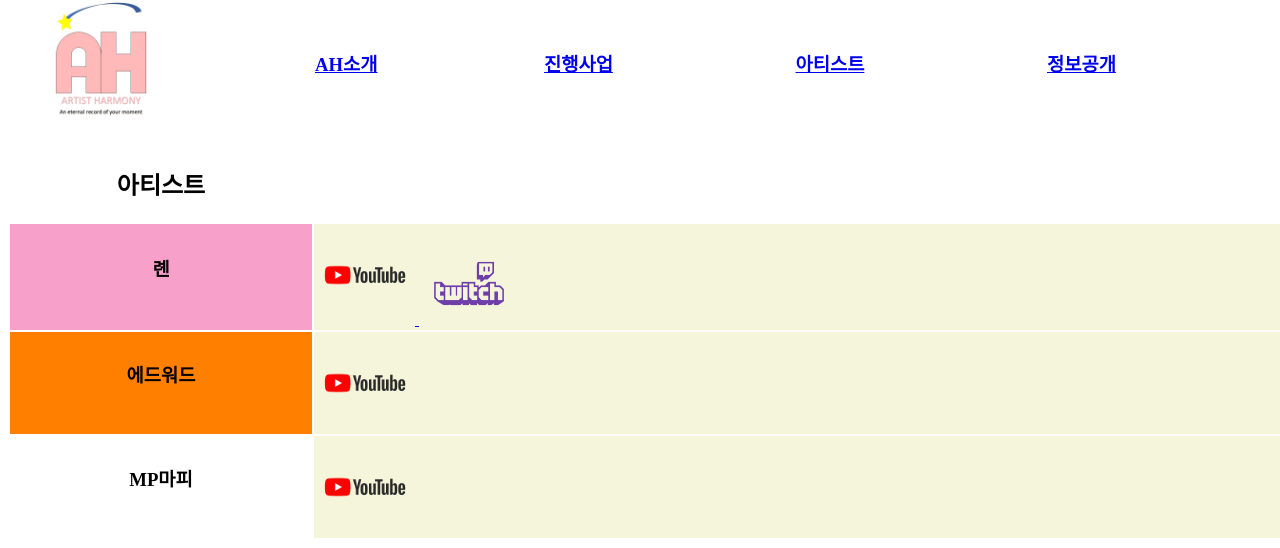
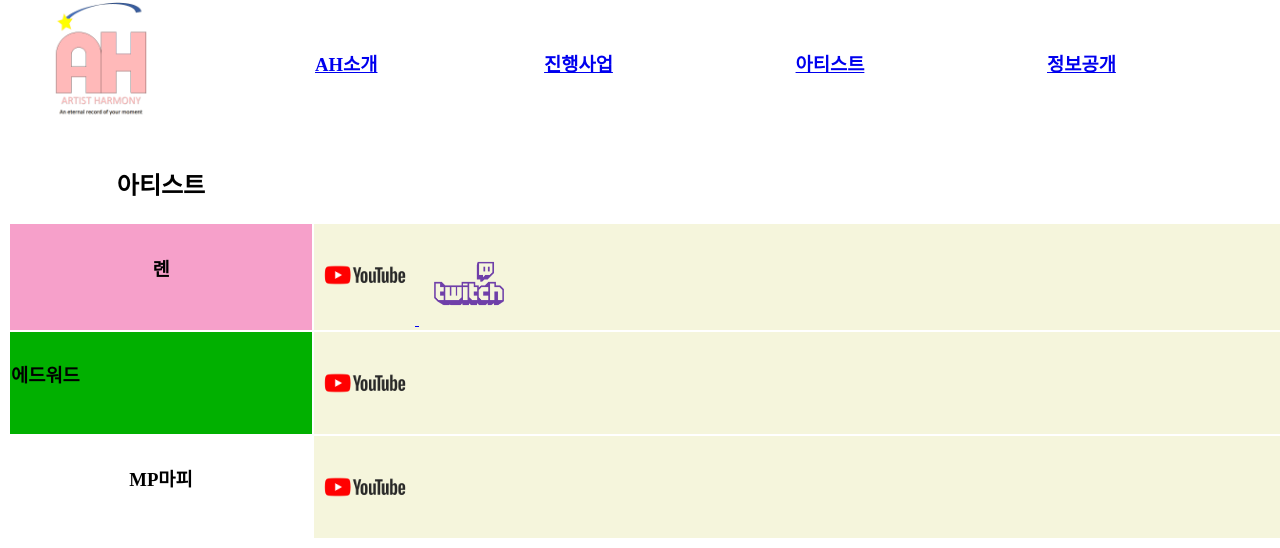
Before and after one commit to EdwardMika/AH, a plain HTML site: page 아티스트.html in a window 1280 px wide. Shown: the part 1158-1706 px from the top of the page. Drawn offline with Linux system fonts and the light colour scheme.

Commit message:
Update 아티스트.html

```diff
--- a/아티스트.html
+++ b/아티스트.html
@@ -41,7 +41,7 @@
             </td>
         </tr>
         <tr>
-            <td bgcolor="#ff8000" align="center" >
+            <td bgcolor="#01c4eb align="center" >
                 <h3>에드워드</h3>
             </td>
             <td colspan="5" bgcolor="beige">
```
